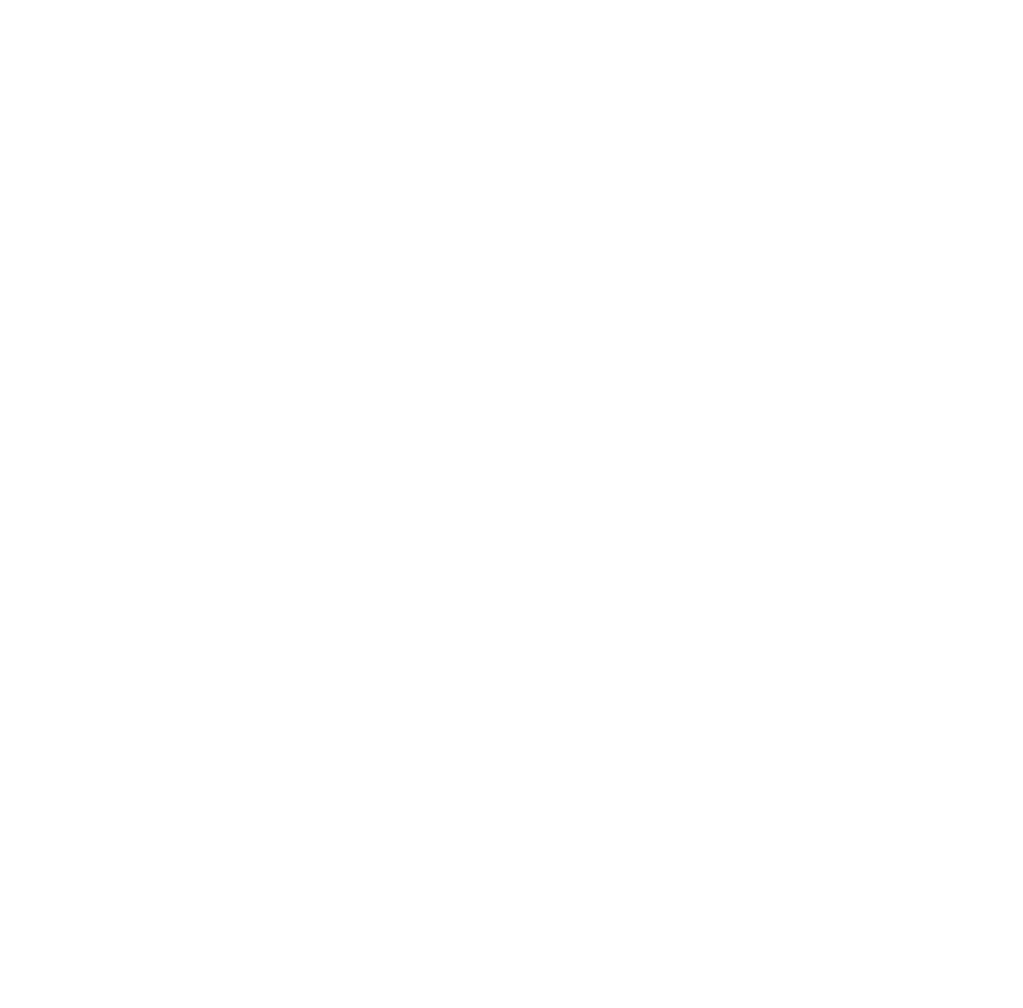
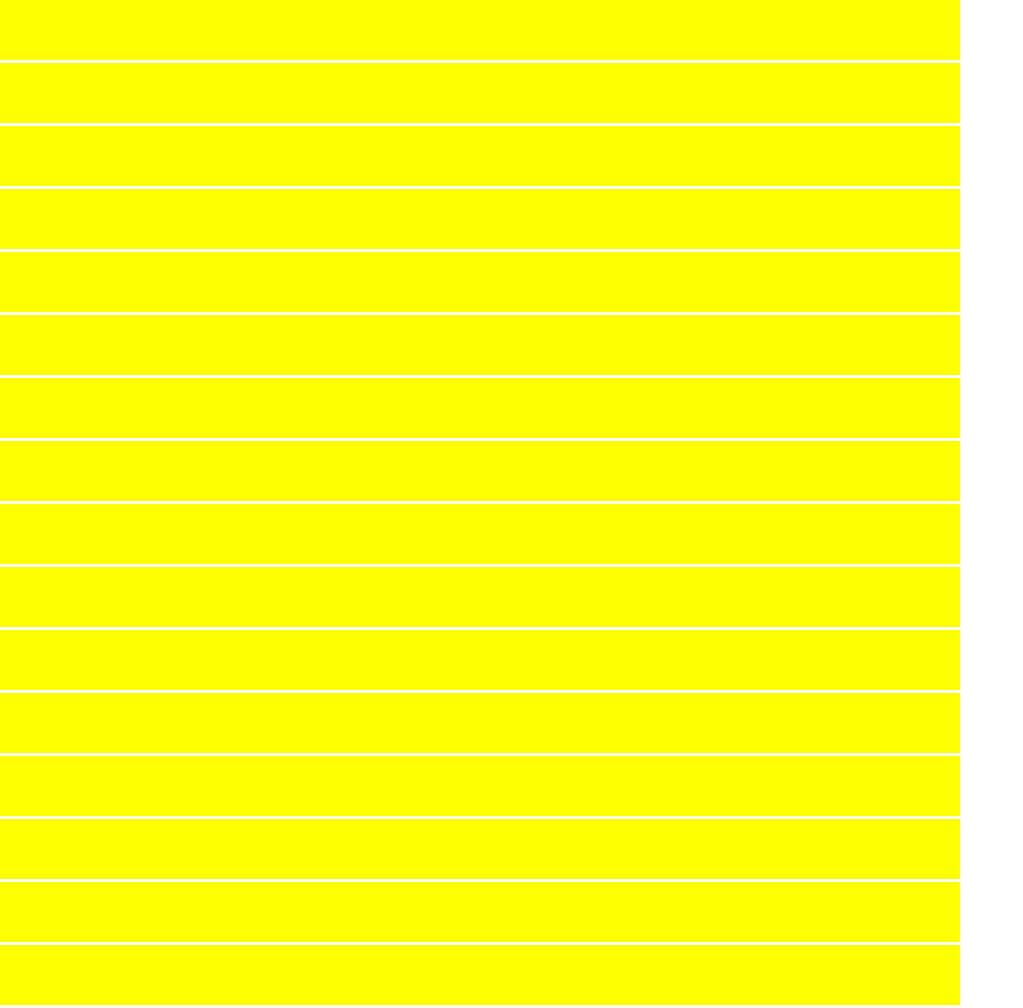
Before and after one commit to kfkkail/odin-project, a plain HTML site: page sketchpad/index.html in a window 1280 px wide. Shown: the whole page, without its empty margins (0-1023 px from the left). Before the commit the page ends 800 px from the top, so only its background shows below. Drawn offline with nearby package versions, Linux system fonts and the light colour scheme; files whose address does not match are found by name.

Commit message:
Drew the sketchpad

```diff
--- /dev/null
+++ b/sketchpad/css/index.css
@@ -0,0 +1,8 @@
+.container {
+  height: 960px;
+  width: 960px;
+}
+
+.square {
+  display: inline-block;;
+}
--- /dev/null
+++ b/sketchpad/css/reset.css
@@ -0,0 +1,48 @@
+/* http://meyerweb.com/eric/tools/css/reset/
+   v2.0 | 20110126
+   License: none (public domain)
+*/
+
+html, body, div, span, applet, object, iframe,
+h1, h2, h3, h4, h5, h6, p, blockquote, pre,
+a, abbr, acronym, address, big, cite, code,
+del, dfn, em, img, ins, kbd, q, s, samp,
+small, strike, strong, sub, sup, tt, var,
+b, u, i, center,
+dl, dt, dd, ol, ul, li,
+fieldset, form, label, legend,
+table, caption, tbody, tfoot, thead, tr, th, td,
+article, aside, canvas, details, embed,
+figure, figcaption, footer, header, hgroup,
+menu, nav, output, ruby, section, summary,
+time, mark, audio, video {
+	margin: 0;
+	padding: 0;
+	border: 0;
+	font-size: 100%;
+	font: inherit;
+	vertical-align: baseline;
+}
+/* HTML5 display-role reset for older browsers */
+article, aside, details, figcaption, figure,
+footer, header, hgroup, menu, nav, section {
+	display: block;
+}
+body {
+	line-height: 1;
+}
+ol, ul {
+	list-style: none;
+}
+blockquote, q {
+	quotes: none;
+}
+blockquote:before, blockquote:after,
+q:before, q:after {
+	content: '';
+	content: none;
+}
+table {
+	border-collapse: collapse;
+	border-spacing: 0;
+}
--- a/sketchpad/index.html
+++ b/sketchpad/index.html
@@ -6,8 +6,10 @@
     <meta name="viewport" content="width=device-width, initial-scale=1.0">
     <script src="https://ajax.googleapis.com/ajax/libs/jquery/1.11.0/jquery.min.js"></script>
     <script src="js/index.js"></script>
+    <link rel="stylesheet" type="text/css" href="css/reset.css" media="screen" />
+    <link rel="stylesheet" type="text/css" href="css/index.css" media="screen" />
   </head>
   <body>
-    <div></div>
+    <div class='container'></div>
   </body>
 </html>
--- /dev/null
+++ b/sketchpad/js/index.js
@@ -0,0 +1,12 @@
+$(document).ready(function(){
+  var dimension = 16;
+  var sketchPadSize = 960;
+  var squareDimension = sketchPadSize/dimension;
+
+  for(hCount = 0; hCount < dimension; hCount++) {
+    for(wCount = 0; wCount < dimension; wCount++) {
+      $('.container').append('<div class=\'#'+hCount+' square\'></div>');
+    }
+  }
+  $('.square').css({'height':squareDimension+'px','width':squareDimension+'px','background-color':'yellow'});
+});
```
